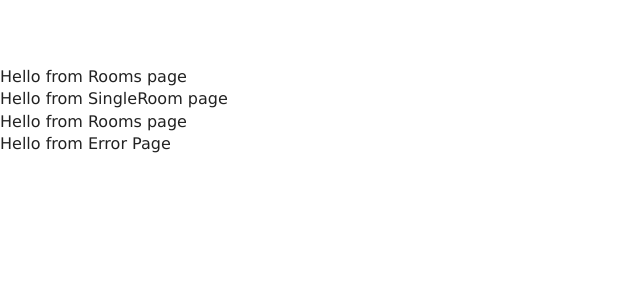
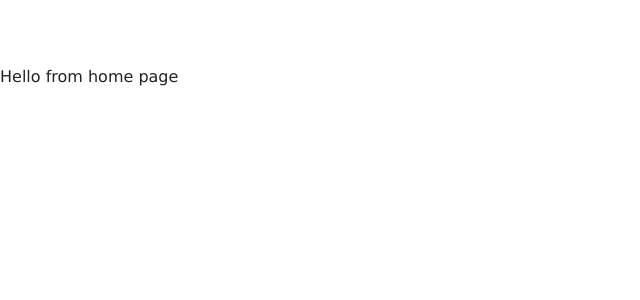
Before and after one commit to jorgediazok/resort-react, a React (Create React App) app: page / in a window 1280 px wide. Shown: the top 300 px of the page, without its empty margins (0-640 px from the left). Built offline with nearby package versions, Linux system fonts and the light colour scheme.

Commit message:
agregados componentes

```diff
--- a/src/App.js
+++ b/src/App.js
@@ -1,17 +1,25 @@
 import React from 'react';
 import './App.css';
-import Home from './pages/Rooms';
+
+import Home from './pages/Home';
 import SingleRoom from './pages/SingleRoom';
 import Rooms from './pages/Rooms';
 import Error from './pages/Error';
 
+import Navbar from './components/Navbar';
+
+import { Route, Switch } from 'react-router-dom';
+
 function App() {
   return (
     <>
-      <Home />
-      <SingleRoom />
-      <Rooms />
-      <Error />
+      <Navbar />
+      <Switch>
+        <Route exact path="/" component={Home} />
+        <Route exact path="/rooms/" component={Rooms} />
+        <Route exact path="/rooms/:slug" component={SingleRoom} />
+        <Route component={Error} />
+      </Switch>
     </>
   );
 }
--- /dev/null
+++ b/src/components/Navbar.js
@@ -0,0 +1,9 @@
+import React, { Component } from 'react';
+
+class Navbar extends Component {
+  render() {
+    return <div></div>;
+  }
+}
+
+export default Navbar;
--- a/src/index.js
+++ b/src/index.js
@@ -1,10 +1,16 @@
 import React from 'react';
 import ReactDOM from 'react-dom';
+import { BrowserRouter as Router } from 'react-router-dom';
 //import './index.css';
 import App from './App';
 import * as serviceWorker from './serviceWorker';
 
-ReactDOM.render(<App />, document.getElementById('root'));
+ReactDOM.render(
+  <Router>
+    <App />
+  </Router>,
+  document.getElementById('root')
+);
 
 // If you want your app to work offline and load faster, you can change
 // unregister() to register() below. Note this comes with some pitfalls.
```
